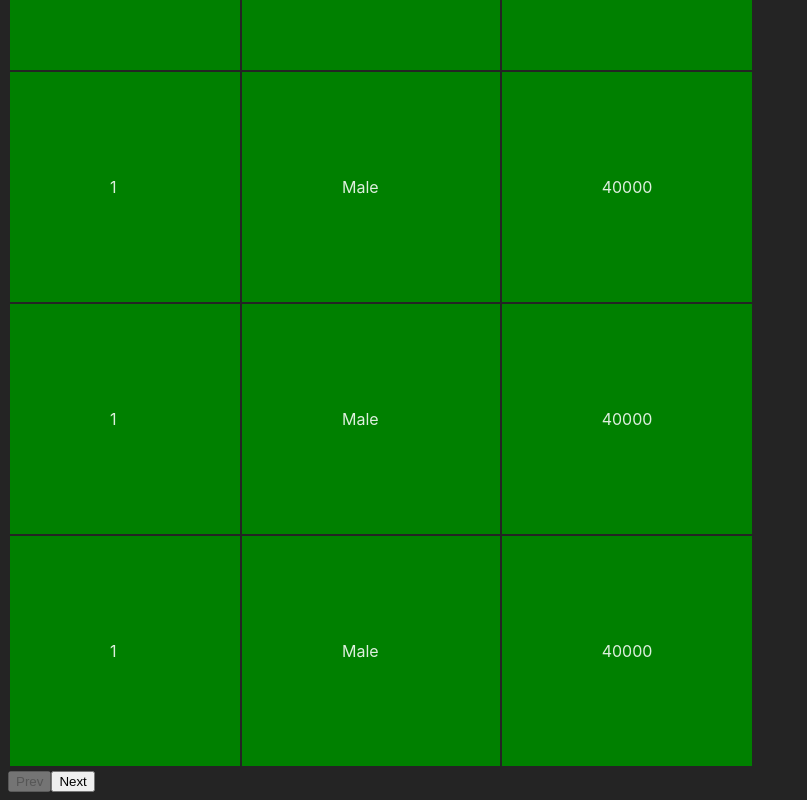
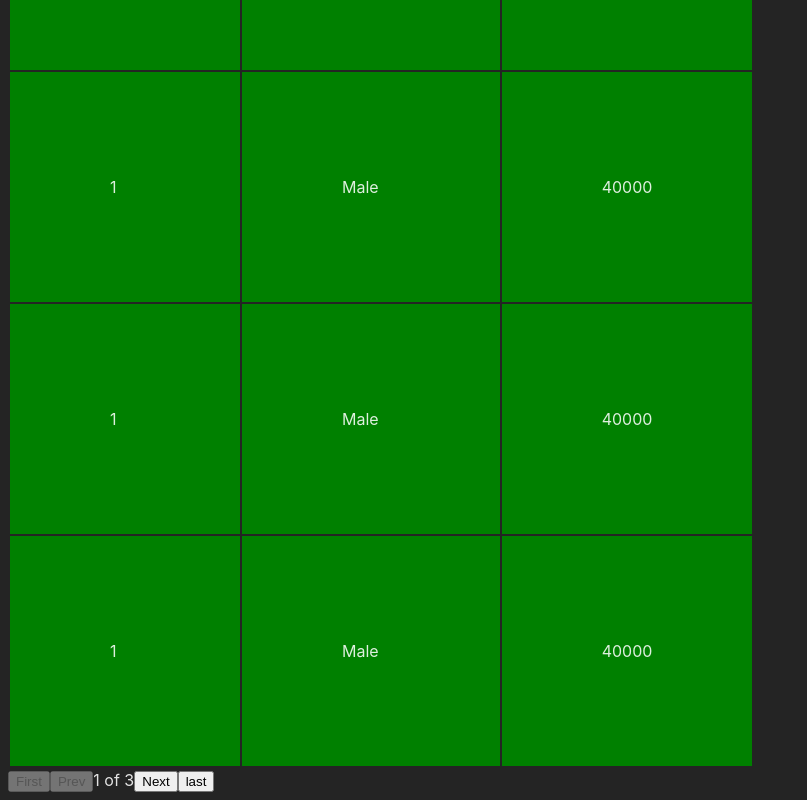
Before and after one commit to ProgramerSalar/React-Table, a React (Vite) app: page / in a window 1280 px wide. Shown: the part 1794-2594 px from the top of the page, without its empty margins (0-807 px from the left). Built offline with nearby package versions, Linux system fonts and the light colour scheme.

Commit message:
add the index of the page and first page, last page

```diff
--- a/src/App.jsx
+++ b/src/App.jsx
@@ -191,7 +191,10 @@ const App = () => {
     nextPage,
     previousPage,
     canPreviousPage,
-    canNextPage
+    canNextPage,
+    state:{pageIndex},    // if you give the page of index
+    pageCount,             // if you are count the page
+    gotoPage,
   } = useTable({
     columns,
     data
@@ -273,8 +276,11 @@ usePagination
 
       </table>
       <div>
+        <button disabled={pageIndex === 0} onClick={() => gotoPage(0)}>First</button>
         <button disabled={!canPreviousPage} onClick={previousPage}>Prev</button>
+        <span>{pageIndex+1} of {pageCount}</span>
         <button disabled={!canNextPage} onClick={nextPage}>Next</button>
+        <button disabled={pageIndex === pageCount - 1} onClick={() => gotoPage(pageCount - 1)}>last</button>
       </div>
 
     </div>
```
